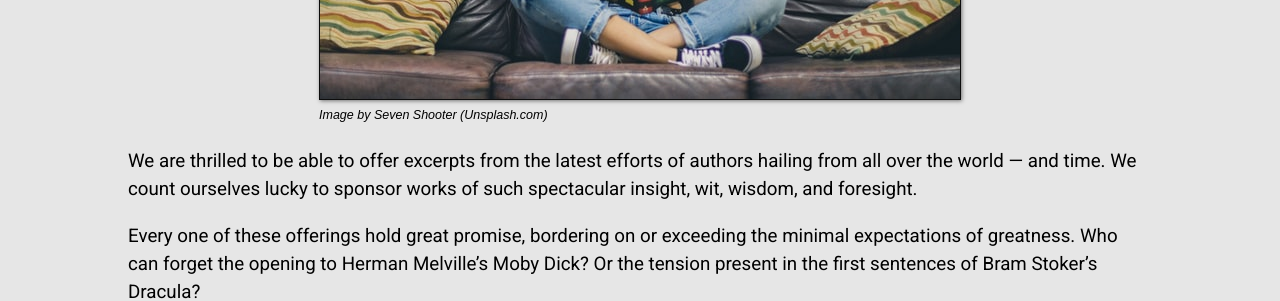
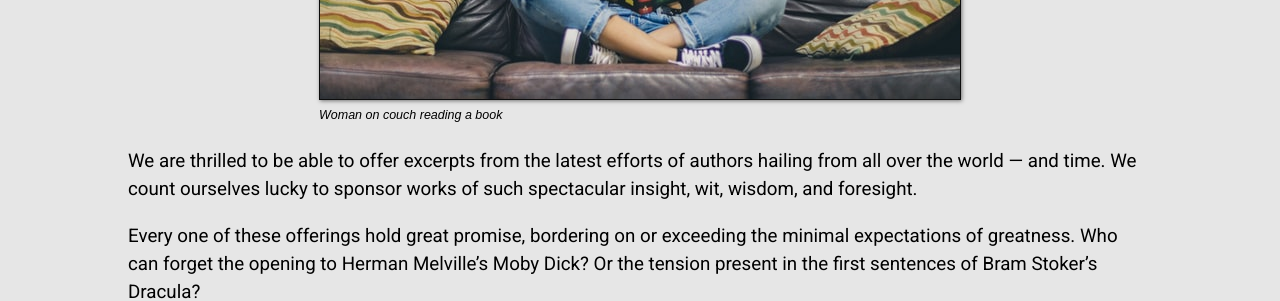
Before and after one commit to jsherling/jsherling.github.io, a Jekyll site: the page built from index.md, in a window 1280 px wide and 1171 px high. Shown: the part 553-854 px from the top of the window. Built offline with Jekyll 4.4.1, drawn with Linux system fonts in a browser that asks for light colours.

Commit message:
Accessibility: add alt-text front matter

```diff
--- a/404.html
+++ b/404.html
@@ -1,6 +1,7 @@
 ---
 layout: default
 permalink: /404.html
+alt-text: "Confused & Unhappy Eggs"
 image-name: "Image by Hello I'm Nik (Unsplash.com)"
 image-location: "/assets/images/404-image.jpg"
 ---
--- a/_layouts/article.html
+++ b/_layouts/article.html
@@ -23,7 +23,7 @@
   {% if page.image-name and page.image-location %}
   <figure class="image">
     <img src="{{ page.image-location | prepend: site.baseurl }}"
-         alt="{{ page.image-name }}" class="post-img mb-dot5em">
+         alt="{{ page.alt-text }}" class="post-img mb-dot5em">
     <figcaption class="post-caption mb-1em">{{ page.image-name }}</figcaption>
   </figure>
   {% endif %}
--- a/_layouts/post.html
+++ b/_layouts/post.html
@@ -31,7 +31,7 @@
   {% if page.image-name and page.image-location %}
   <figure class="image">
     <img src="{{ page.image-location | prepend: site.baseurl }}"
-         alt="{{ page.image-name }}" class="post-img mb-dot5em">
+         alt="{{ page.alt-text }}" class="post-img mb-dot5em">
     <figcaption class="post-caption mb-1em">{{ page.image-name }}</figcaption>
   </figure>
   {% endif %}
--- a/_layouts/static-pages.html
+++ b/_layouts/static-pages.html
@@ -12,8 +12,8 @@
 {% if page.image-name and page.image-location %}
 <figure class="image">
   <img src="{{ site.baseurl }}{{ page.image-location }}"
-       alt="{{ page.image-name }}" class="post-img mb-dot5em">
-  <figcaption class="caption mb-1em">{{ page.image-name }}</figcaption>
+       alt="{{ page.alt-text }}" class="post-img mb-dot5em">
+  <figcaption class="caption mb-1em">{{ page.alt-text }}</figcaption>
 </figure>
 {% endif %}
 
--- a/index.md
+++ b/index.md
@@ -1,6 +1,7 @@
 ---
 layout: static-pages
 title: Your Reading Adventure Awaits!
+alt-text: "Woman on couch reading a book"
 image-name: "Image by Seven Shooter (Unsplash.com)"
 image-location: "/assets/images/reader.jpg"
 ---
```
Also changed, not shown: _articles/2021-06-23-liquid-intro.md (+1 -0 lines).
